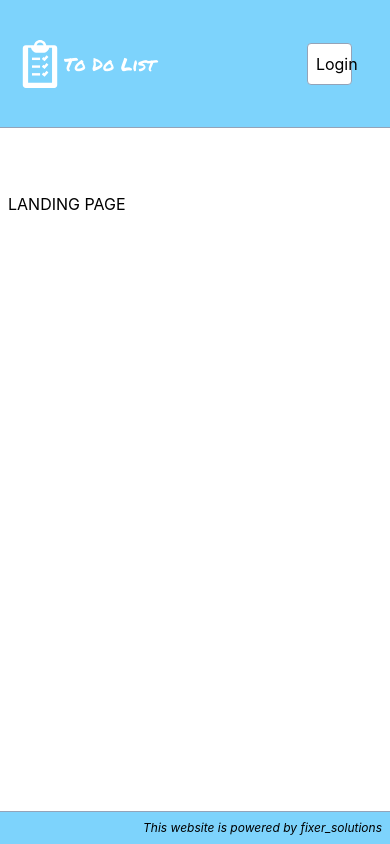
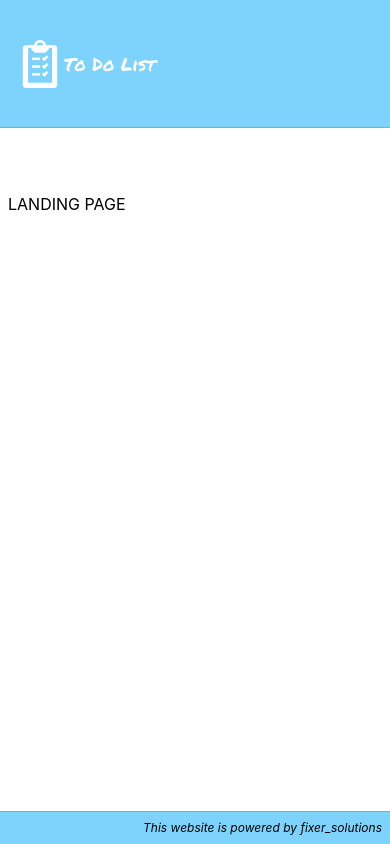
Before and after one commit to eduardogarcot/to-do-react-app, a React (Create React App) app: page / in a window 390 px wide. Built offline with nearby package versions, Linux system fonts and the light colour scheme.

Commit message:
feature: td-06 fixing style issue in navbar

```diff
--- a/src/components/NavBar/navbar.js
+++ b/src/components/NavBar/navbar.js
@@ -33,14 +33,15 @@ const NavBar = () => {
     ];
 
     if (noNavbar.includes(location.pathname)) return <></>;
+
     return (<>
         <nav className='flex flex-row sticky top-0 z-50 items-center  p-4 w-full min-h-[8rem] md:min-h-[5rem] border-b border-slate-400 border-solid bg-sky-300 '>
             <div className='flex w-3/4 '>
                 <Logo theme='navbar'/>
             </div>
-            <div className='flex w-1/4 justify-center'>
+            <div className='flex w-1/4 mr-4 justify-end'>
                 {!isLogged && <button
-                        className='w-1/2 p-2 border border-solid bg-white border-slate-400 rounded hover:bg-blue-200 hover:border-white'
+                        className='hidden md:block w-1/2 p-2 border border-solid bg-white border-slate-400 rounded hover:bg-blue-200 hover:border-white'
                         onClick={handleClickLogin}
                     >
                         Login
```
